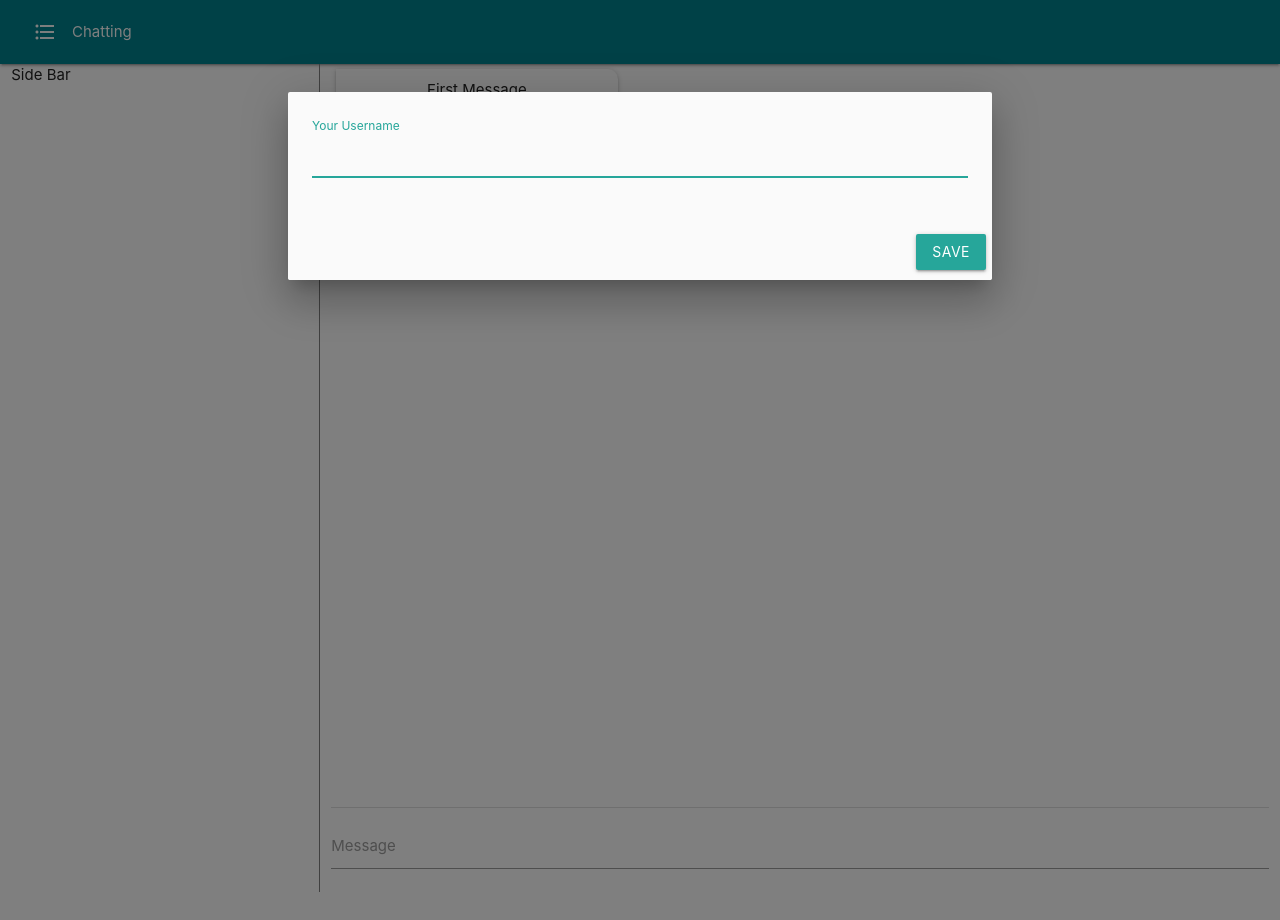
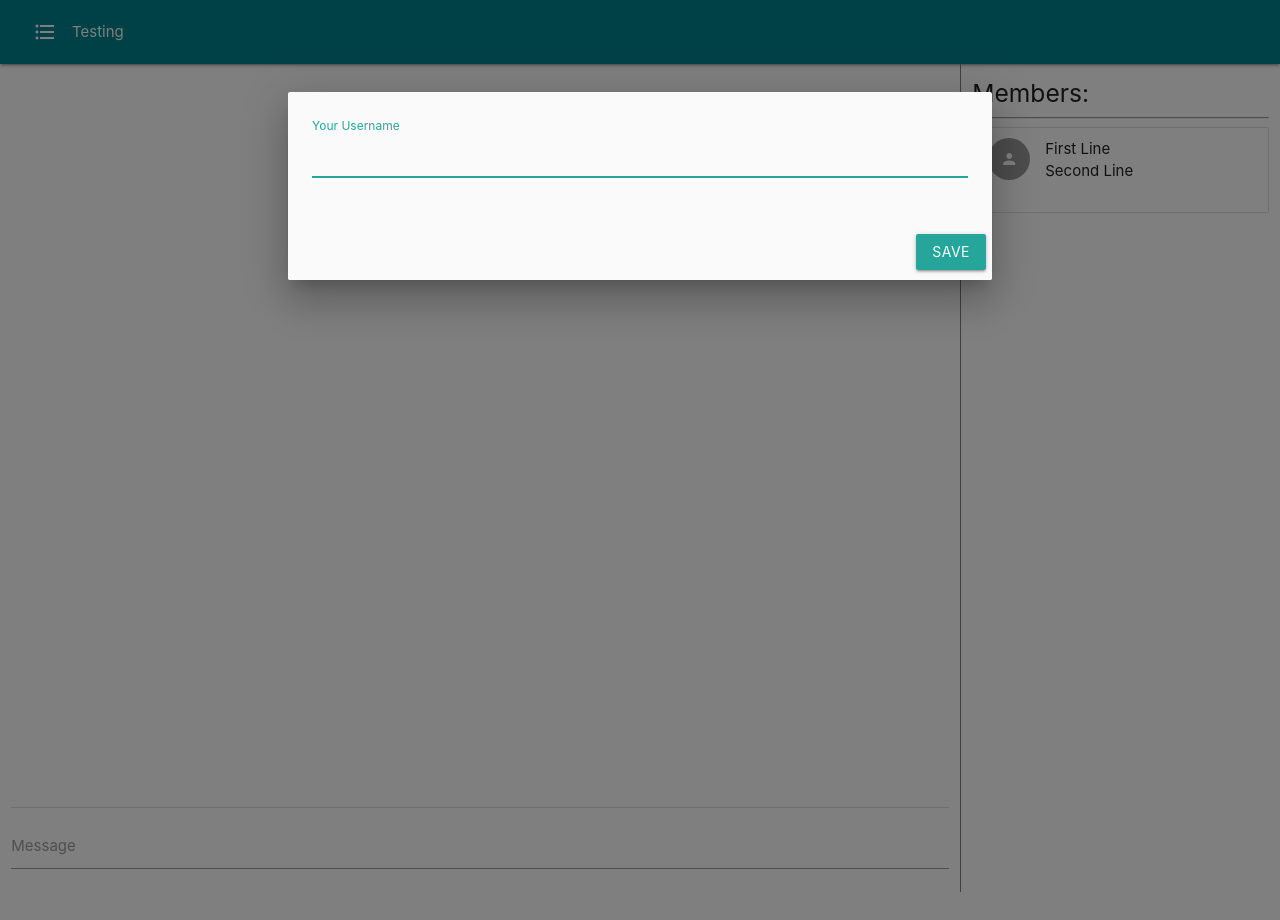
Before and after one commit to Royserg/chatrooms, a Flask app: page / in a window 1280 px wide. Run offline with Flask 2, Linux system fonts and the light colour scheme; some libraries are stand-ins or nearby versions.

Commit message:
working sideNav, fetch conversation, close sidenav

```diff
--- a/templates/index.html
+++ b/templates/index.html
@@ -25,7 +25,7 @@
                             <li data-target="slide-out" class="sidenav-trigger">
                                 <a href="#">
                                     <i class="small material-icons left">format_list_bulleted</i>
-                                    <span class='hide-on-med-and-down'>Chatting</span>
+                                    <span id="nav-chatroom" class='hide-on-med-and-down'>Testing</span>
                                 </a>
                             </li>
                         </ul>
@@ -33,12 +33,12 @@
                 </nav>
             </header>
 
-            <!-- Sidebard color: cyan darken-2  -->
+            <!-- SideNav color: cyan darken-2  -->
             <ul id="slide-out" class="sidenav cyan darken-2">
-                <li><a href="#!" class='subheader'>Other ChatRooms<i class="material-icons">question_answer</i></a></li>
+                <li><a class='subheader'>Other ChatRooms<i class="material-icons">question_answer</i></a></li>
                 <li><div class="divider"></div></li>
                 {% for chatroom in chatrooms %}
-                    <li><a class="waves-effect" href="#!">{{ chatroom }}</a></li>
+                    <li><a class="waves-effect chatroom" >{{ chatroom }}</a></li>
                 {% endfor %}
             </ul>
 
@@ -57,19 +57,10 @@
 
             <main>
                 <div class="row">
-                    <!-- Side Bar -->
-                    <div class="col s3" style="border-right: 1px solid grey">
-                        Side Bar
-                    </div>
-
                     <!-- Chat box -->
                     <div class="col s9 chat-container">
                         <div class="chat-messages">
-                            {% for msg in chatrooms["Testing"] %}
-                                <div class="card-panel chat-bubble">
-                                    {{ msg.text }}
-                                </div>
-                            {% endfor %}
+
                         </div>
 
                         <div class="chat-input">
@@ -81,6 +72,20 @@
                             </form>
                         </div>
                     </div>
+
+                     <!-- Side Bar -->
+                     <div class="col s3" style="border-left: 1px solid grey">
+                        <h5>Members:</h5>
+                        <hr>
+                        <ul class="collection">
+                            <li class="collection-item avatar">
+                                <i class="material-icons circle">person</i>
+
+                                <p>First Line <br>
+                                    Second Line
+                                </p>
+                            </li>
+                        </ul>
                 </div>
             </main>
         </div>
```
Also changed, not shown: static/js/app.js (+125 -40 lines).
